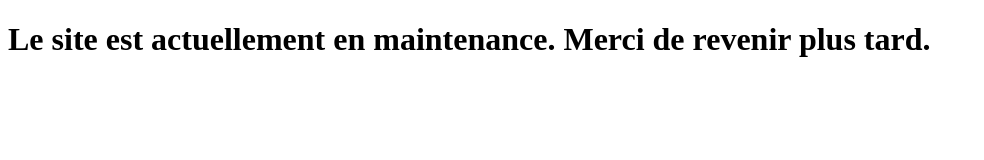
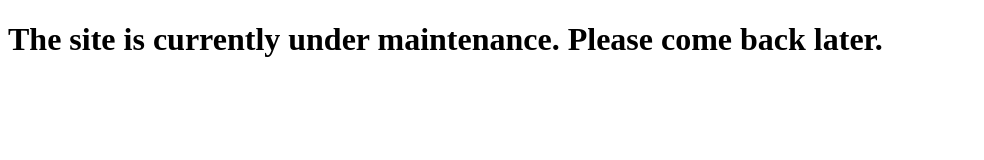
Before and after one commit to Akaffou-Achou-Henri-Joel/chiepo_maintenance, a plain HTML site: page index.html in a window 1280 px wide. Shown: the whole page, without its empty margins (0-984 px from the left). Drawn offline with Linux system fonts and the light colour scheme.

Commit message:
Update index.html

```diff
--- a/index.html
+++ b/index.html
@@ -6,6 +6,6 @@
     <title>Maintenance</title>
 </head>
 <body>
-    <h1>Le site est actuellement en maintenance. Merci de revenir plus tard.</h1>
+    <h1>The site is currently under maintenance. Please come back later.</h1>
 </body>
 </html>
```
